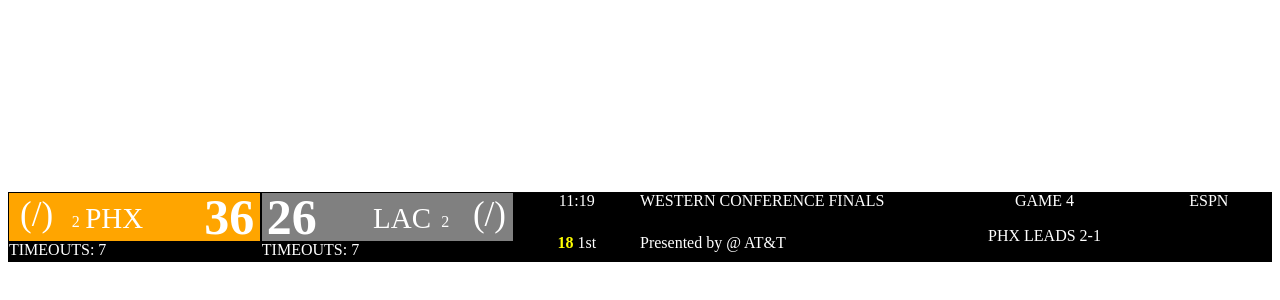
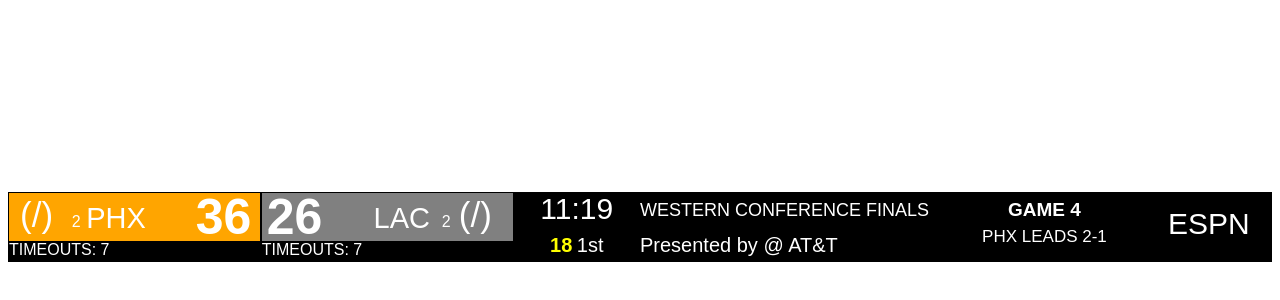
Before and after one commit to TaliSofiMato/scoreboard, a plain HTML site: page index.html in a window 1280 px wide. Shown: the part 496-796 px from the top of the page. Drawn offline with Linux system fonts and the light colour scheme.

Commit message:
sans serif and cleaned up format of bar

```diff
--- a/style.css
+++ b/style.css
@@ -12,6 +12,7 @@
 
 body {
     color: white;
+    font-family: sans-serif;
   }
 
 .main-item {
@@ -82,7 +83,8 @@
     font-weight: bold;
     text-align: right;
     position: relative;
-    bottom: 5px;
+    left: 142px;
+    bottom: 53px;
     right: 5px;
 }
 
@@ -113,8 +115,8 @@
     width: 20%;
     font-size: 35px;
     position: relative;
-    left: 11px;
-    top: 2px;
+    left: 197px;
+    top: -46px;
 }
 .bottom-of-score {
   height: 30%;
@@ -128,12 +130,14 @@
 }
 .top-of-time {
   height: 60%;
+  font-size: 30px;
 }
 .bottom-of-time {
   height: 40%;
 }
 .bottom-of-time div {
   display: inline-block;
+  font-size: 20px;
 }
 .shot-clock{
     color: yellow;
@@ -149,9 +153,13 @@
 }
 .top-of-left-context {
   height: 60%;
+  font-size: 18px;
+  position: relative;
+  top: 8px;
 }
 .bottom-of-left-context {
   height: 40%;
+  font-size: 20px;
 }
 .right-of-context {
   width: 40%;
@@ -160,12 +168,20 @@
 }
 .top-of-right-context {
   height: 50%;
+  font-size: 19px;
+  font-weight: bold;
+  position: relative;
+  top: 7px;
 }
 .bottom-of-right-context {
   height: 50%;
+  font-size: 17px;
 }
 
 .station-logo {
     width: 10%;
     text-align: center;
+    font-size: 30px;
+    position: relative;
+    top: 15px;
   }
```
